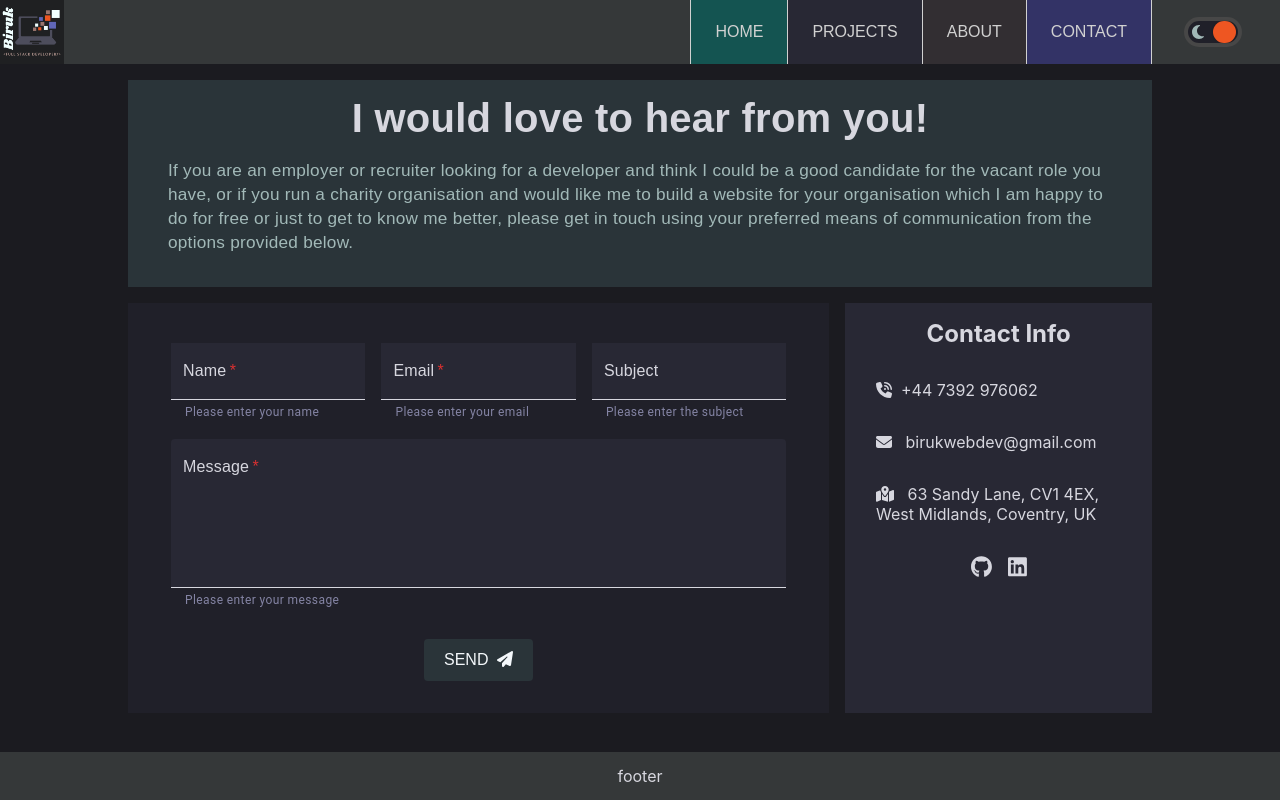
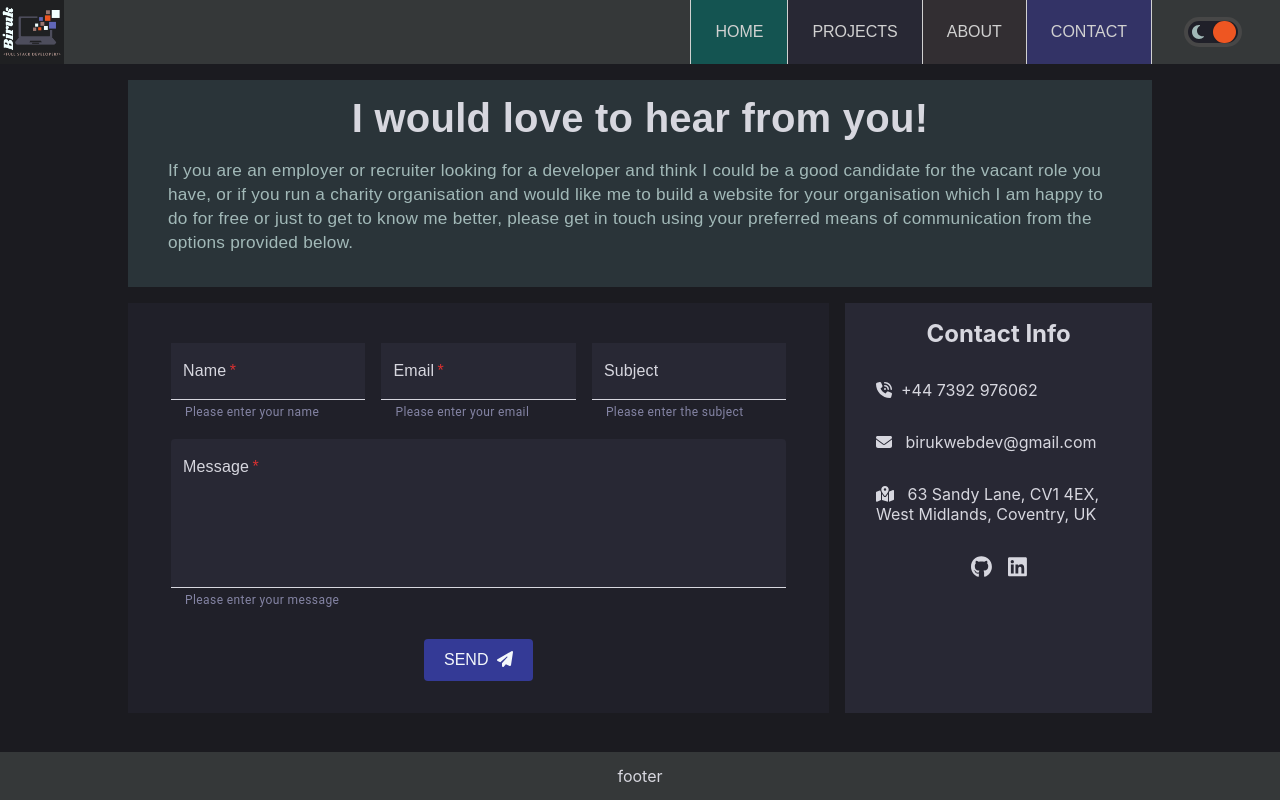
Before and after one commit to Know-Thyself/next-portfolio, a Next.js app: page /contact in a window 1280 px wide. Built offline with nearby package versions, Linux system fonts and the light colour scheme.

Commit message:
project description layout

```diff
--- a/styles/contact.module.css
+++ b/styles/contact.module.css
@@ -131,9 +131,7 @@
 .send {
 	background-color: var(--complementary-bg);
 	background-color: var(--buttons-bg-color);
-	background-color: var(--contact-link-bg);
 	/* background-color: var(--contact-link-bg); */
-	/* background-color: var(--buttons-bg-color); */
 	color: var(--buttons-color);
 	font-family: var(--primary-font-family);
 	font-family: var(--buttons-font-family);
--- a/styles/globals.css
+++ b/styles/globals.css
@@ -50,6 +50,7 @@ font-family: 'Source Sans Pro', sans-serif;
 	--header-background: #999e9f;
 	--header-background: #a6aaab;
 	--header-background: #b2b6b7;
+	--header-background: #989D9E;
 	--nav-links-font-weight: 500;
 	--active-nav-link-font-weight: 500;
 	--nav-links-color: #FCFCFC;
@@ -66,12 +67,20 @@ font-family: 'Source Sans Pro', sans-serif;
 	--about-link-bg: #546D5F;
 	--about-link-bg: #6A8A78;
 	--about-link-bg: #85a292;
-	--about-link-bg: #8A6A78;
-	--about-link-bg: #4D464D;
+
+
 	--about-link-bg: #685E68;
-	--about-link-bg: #322e32;
+
 	--about-link-bg: #685E68;
 	--about-link-bg: #837683;
+
+	--about-link-bg: #707070;
+	--about-link-bg: #8d7f75;
+	--about-link-bg: #625D5D;
+	--about-link-bg: #817d7d;
+
+	--about-link-bg: #555555;
+	--about-link-bg: #777777;
 	--contact-link-bg: #738678;
 	--contact-link-bg: #8A6A78;
 
@@ -79,7 +88,6 @@ font-family: 'Source Sans Pro', sans-serif;
 	--contact-link-bg: #3E5046;
 
 	--contact-link-bg: #566A73;
-	--contact-link-bg: #2a3439;
 	--active-nav-link: #F2F3F5;
 	--active-nav-link: #DCDCDC;
 	--active-nav-link: #794047;
@@ -102,10 +110,19 @@ font-family: 'Source Sans Pro', sans-serif;
 	--primary-background: #78788F;
 	--primary-background: #bbbbc7;
 	--primary-background: #c9c9d2;
+	--primary-background: #78788F;
+	--primary-background: #a0a0b0;
+	--primary-background: #aeaebb;
+
+	--primary-background: #adadad;
 	--secondary-background: #B8BDC9;
 	--secondary-background: #7A7A7A;
 	--secondary-background: #949494;
-	/* --secondary-background: #949494; */
+	--secondary-background: #8F9B8F;
+
+	--secondary-background: #636868;
+	--secondary-background: #5b5b5b;
+	--secondary-background: #949494;
 	--project-container-bg: #676767;
 	--project-container-bg: #54546E;
 	--project-container-bg: #728989;
@@ -116,7 +133,7 @@ font-family: 'Source Sans Pro', sans-serif;
 	--project-container-hover: #4F7DA4;
 	--project-container-hover: #075aaa;
 	--project-container-hover: #afbf4c;
-	--project-container-hover: #99746d;
+	--project-container-hover: #8F838F;
 	--complementary-bg: #aaacae;
 	--complementary-bg: #6A6A8B;
 	--complementary-bg: #9696ad;
@@ -152,10 +169,18 @@ font-family: 'Source Sans Pro', sans-serif;
 	--secondary-text-color: black;
 
 	--about-image-bg: #cf9c26;
+	--about-image-bg: #333333;
+	--about-image-bg: #746D69;
+	--about-image-bg: #4B4E53;
+
+	--about-image-bg: #344148;
+	/* --about-image-bg: #1f2022; */
 	--menu-box-bg: #cf9c26;
 	--skill-card-bg: #cf9c26;
 	--buttons-bg-color: #14813a;
 	--buttons-hover-bg: #116f32;
+	--buttons-bg-color: #343a96;
+		--buttons-hover-bg: #2e3485;
 	--buttons-color: #FAFAFA;
 	/* --buttons-color: #0D0D0D;
 	--buttons-color: black; */
@@ -163,12 +188,15 @@ font-family: 'Source Sans Pro', sans-serif;
 	--radio-btn-border: #676767;
 	--radio-btn-border: #3d3d3d;
 	--radio-btn-border: #959595;
+	--radio-btn-border: #acb0b1;
 	--radio-btn-bg: #fa9f1e;
 	--radio-btn-bg: #d5e2f4;
 	--radio-btn-bg: #767697;
 	--radio-btn-bg: #5E5E7C;
 	--radio-btn-bg: #767697;
 	--radio-btn-bg: #767697;
+	--radio-btn-bg: #626280;
+	--radio-btn-bg: #7B7B9A;
 	--switch-button-bg: #1F2022;
 	--switch-button-bg: #008ecc;
 	--switch-button-bg: #1db954;
@@ -233,7 +261,6 @@ font-family: 'Source Sans Pro', sans-serif;
 	--buttons-font-weight: 100;
 	--buttons-bg-color: #343a96;
 	--buttons-hover-bg: #2e3485;
-	--buttons-hover-bg: #2e3485;
 	--buttons-color: #ffffff;
 	--buttons-color: #CCCCCC;
 	--buttons-color: #F4F8FB;
--- a/styles/projects.module.css
+++ b/styles/projects.module.css
@@ -46,7 +46,7 @@
 	visibility: hidden;
 	width: max-content;
 	background-color: var(--primary-background);
-	background-color: var(--buttons-hover-bg);
+	/* background-color: var(--buttons-hover-bg); */
 	color: var(--primary-text-color);
 	text-align: center;
 	border-radius: 4px;
```
Also changed, not shown: pages/details.js (+4 -4 lines), styles/about.module.css (+30 -103 lines), styles/details.module.css (+16 -5 lines).
